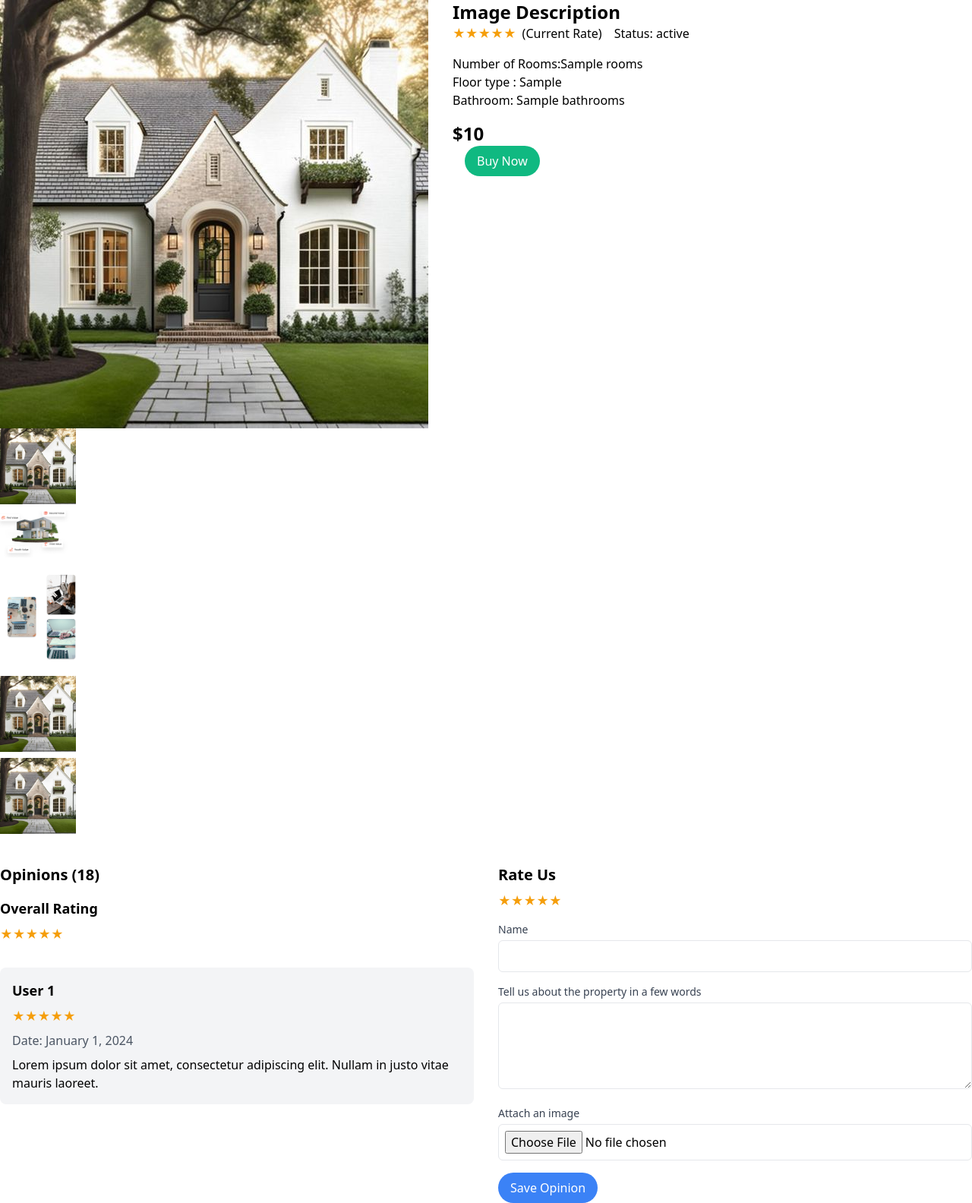
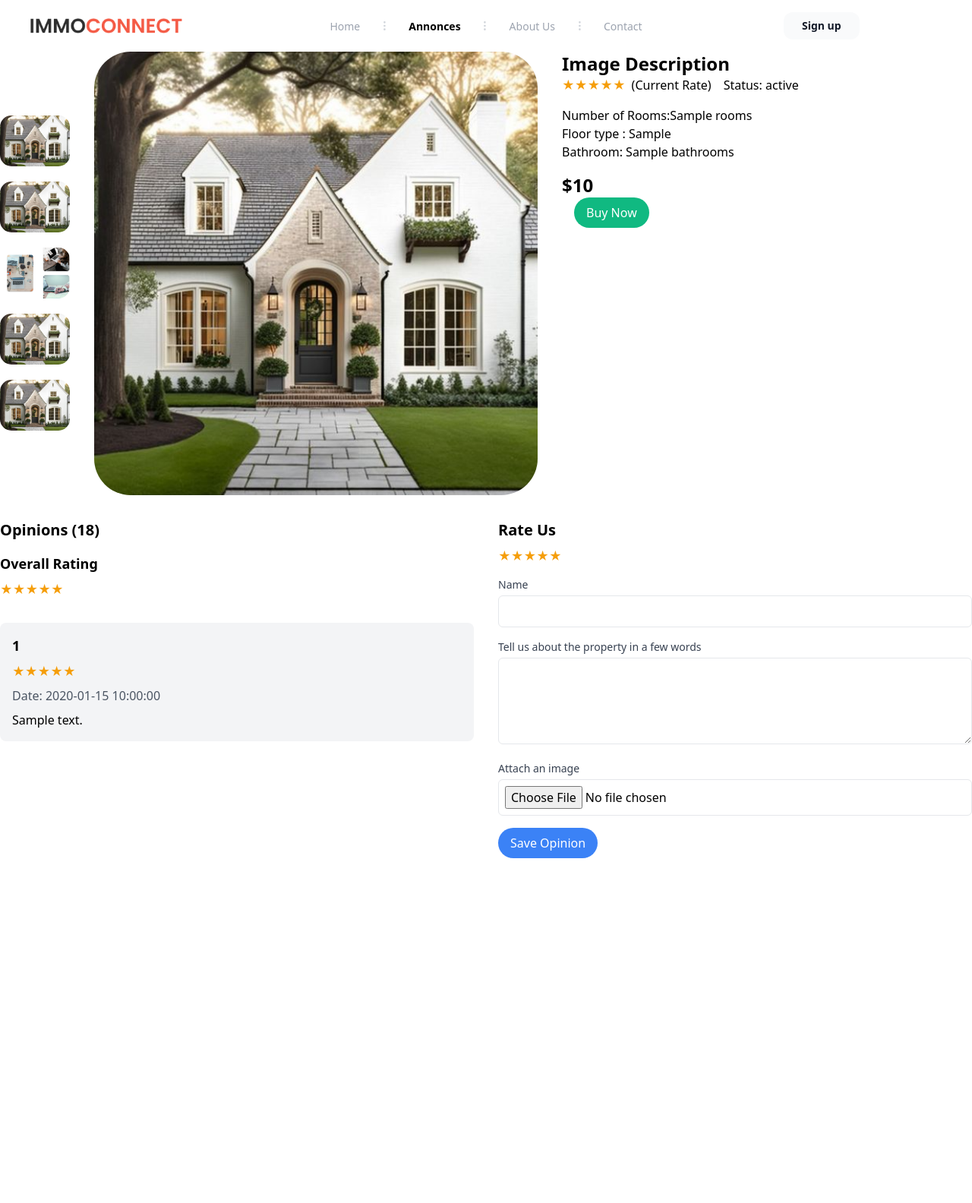
Before and after one commit to Echaftech23/immo-connect, a PHP site: template view/details.php in a window 1280 px wide. Shown: the whole page at 76% size. After the commit the page ends 1130 px from the top, so only its background shows below. Run offline with PHP 8.4, Linux system fonts and the light colour scheme; the template is opened without the code that fills it: most values are stand-ins (such as "Sample title", 1, 10 or a date in 2020).

Commit message:
anoucement details & comments

```diff
--- a/App/models/CommentaireModel.php
+++ b/App/models/CommentaireModel.php
@@ -53,7 +53,7 @@ class CommentaireModel
                     $commentaireData->commentaire_id,
                     $commentaireData->content,
                     $commentaireData->image,
-                    $commentaireData->datePubliction,
+                    $commentaireData->datePublication,
                     $commentaireData->username,
                     $commentaireData->immobilier_title,
                 );
--- a/App/routes/App.php
+++ b/App/routes/App.php
@@ -13,7 +13,7 @@ $router->setRoutes([
         'annoucement/details'=>['ImmobiliersController', 'getImmobilier'],
     ],
     'POST' => [
-        'submit' => ['HomeController', 'save']
+        'annoucement/comment/add' => ['CommentaireController', 'save']
     ]
 ]);
 
--- a/view/details.php
+++ b/view/details.php
@@ -5,34 +5,56 @@
     <meta charset="UTF-8">
     <meta name="viewport" content="width=device-width, initial-scale=1.0">
     <title>Immobilier Details</title>
+
     <style>
-        .images {
+        .images{
+    display: flex;
+    gap: 2rem;
+
+}
+
+.img1{
+    width: 750px;
+    height: 441px;
+    border-radius: 48px;
+    object-fit: cover;
+}
+.image2{
     display: flex;
     flex-direction: column;
+    align-items: center;
+    justify-content: center;
+    gap: 20px;
 }
 
-        .img2 {
-            width: 100px; /* Adjust the size as needed */
-            height: auto;
-            margin-bottom: 8px;
+.img2{
+    width: 112px;
+    height: 67px;
+    border-radius: 15px;
+    cursor: pointer;
+    object-fit: cover;
+}
+        .comments-container {
+            max-height: 450px;
+            overflow-y: auto;
         }
     </style>
     <link rel="stylesheet" href="https://cdn.jsdelivr.net/npm/tailwindcss@2.2.19/dist/tailwind.min.css">
 </head>
 
 <body>
+    <?php include 'includes/navbar.php' ?>
 
     <div class="flex gap-4">
         <div class="images flex-shrink-0">
-            <img src="../public/Img/annoucement1.jpg" alt="Image Description" class="w-full h-auto">
-
         <div class="image2">
                 <img src="../public/Img/annoucement1.jpg" class="img2">
-                <img src="../public/Img/homeImage.png" class="img2">
+                <img src="../public/Img/annoucement1.jpg" class="img2">
                 <img src="../public/Img/Horizontal.png" class="img2">
                 <img src="../public/Img/annoucement1.jpg" class="img2">
                 <img src="../public/Img/annoucement1.jpg" class="img2">
             </div>
+            <img src="../public/Img/annoucement1.jpg" alt="Image Description" class="img1 w-full h-auto">
         </div>
         <div class="">
         </div>
@@ -71,16 +93,17 @@
                 <span class="text-yellow-500">★★★★★</span>
             </div>
 
-            <div class="mt-8 space-y-4">
+            <div class="comments-container mt-8 space-y-4">
+                <?php foreach ($comments as $comment) : ?>
                     <div class="bg-gray-100 p-4 rounded-lg">
-                    <h4 class="text-lg font-bold">User 1</h4>
+                        <h4 class="text-lg font-bold"><?= $comment->getUserId() ?></h4>
                         <div class="flex items-center mt-2">
                             <span class="text-yellow-500">★★★★★</span>
                         </div>
-                    <p class="text-gray-600 mt-2">Date: January 1, 2024</p>
-                    <p class="mt-2">Lorem ipsum dolor sit amet, consectetur adipiscing elit. Nullam in justo vitae mauris laoreet.</p>
+                        <p class="text-gray-600 mt-2">Date: <?= $comment->getDatePublication() ?></p>
+                        <p class="mt-2"><?= $comment->getContent() ?></p>
                     </div>
-
+                <?php endforeach ?>
 
             </div>
         </div>
@@ -91,7 +114,7 @@
                 <span class="text-yellow-500">★★★★★</span>
             </div>
 
-            <form class="mt-4">
+            <form class="mt-4" action="comment/add" method="Post">
                 <label for="name" class="block text-sm font-medium text-gray-700">Name</label>
                 <input type="text" id="name" name="name" class="mt-1 p-2 w-full border rounded-md">
 
@@ -100,12 +123,77 @@
 
                 <label for="file" class="block mt-4 text-sm font-medium text-gray-700">Attach an image</label>
                 <input type="file" id="file" name="file" class="mt-1 p-2 w-full border rounded-md">
+                <input type="hidden" id="immobilier_id" name="immobilier_id" value="<?= $immobilier->getId() ?>">
 
                 <button type="submit" class="mt-4 bg-blue-500 text-white px-4 py-2 rounded-3xl">Save Opinion</button>
             </form>
         </div>
     </div>
 
+    <script>
+        document.addEventListener("DOMContentLoaded", function() {
+            var img1 = document.querySelector(".img1");
+            var img2Elements = document.querySelectorAll(".img2");
+
+            img2Elements.forEach(function(img2) {
+                img2.addEventListener("click", function() {
+                    img1.src = img2.src;
+                });
+            });
+        });
+    </script>
+    <script>
+        document.addEventListener("DOMContentLoaded", function() {
+            const handleCommentFormSubmit = async (event) => {
+                event.preventDefault();
+
+                const form = event.target;
+                const formData = new FormData(form);
+
+                try {
+                    const response = await fetch('path/to/save-comment-endpoint.php', {
+                        method: 'POST',
+                        body: formData,
+                    });
+
+                    if (!response.ok) {
+                        throw new Error('Comment not saved.');
+                    }
+
+                    const newCommentData = await response.json();
+
+                    updateComments(newCommentData);
+
+                    form.reset();
+                } catch (error) {
+                    console.error(error);
+                }
+            };
+
+            const updateComments = (commentData) => {
+                const newCommentElement = document.createElement('div');
+                newCommentElement.className = 'bg-gray-100 p-4 rounded-lg';
+                newCommentElement.innerHTML = `
+                <h4 class="text-lg font-bold">${commentData.username}</h4>
+                <div class="flex items-center mt-2">
+                    <span class="text-yellow-500">★★★★★</span>
+                </div>
+                <p class="text-gray-600 mt-2">Date: ${commentData.datePublication}</p>
+                <p class="mt-2">${commentData.content}</p>
+            `;
+
+                const commentsSection = document.querySelector('.comments-section');
+                commentsSection.appendChild(newCommentElement);
+            };
+
+            const commentForms = document.querySelectorAll('.comment-form');
+            commentForms.forEach((form) => {
+                form.addEventListener('submit', handleCommentFormSubmit);
+            });
+        });
+    </script>
+
+
 </body>
 
 </html>
```
Also changed, not shown: App/controllers/CommentaireController.php (added, +26 -0 lines), App/controllers/ImmobiliersController.php (+7 -0 lines), view/annoucements.php (+6 -6 lines), view/index.php (+10 -10 lines), .htaccess, public/Img/home.png (renamed from public/Img/homeImage.png). Lines whose indentation alone changed are shown as unchanged.
